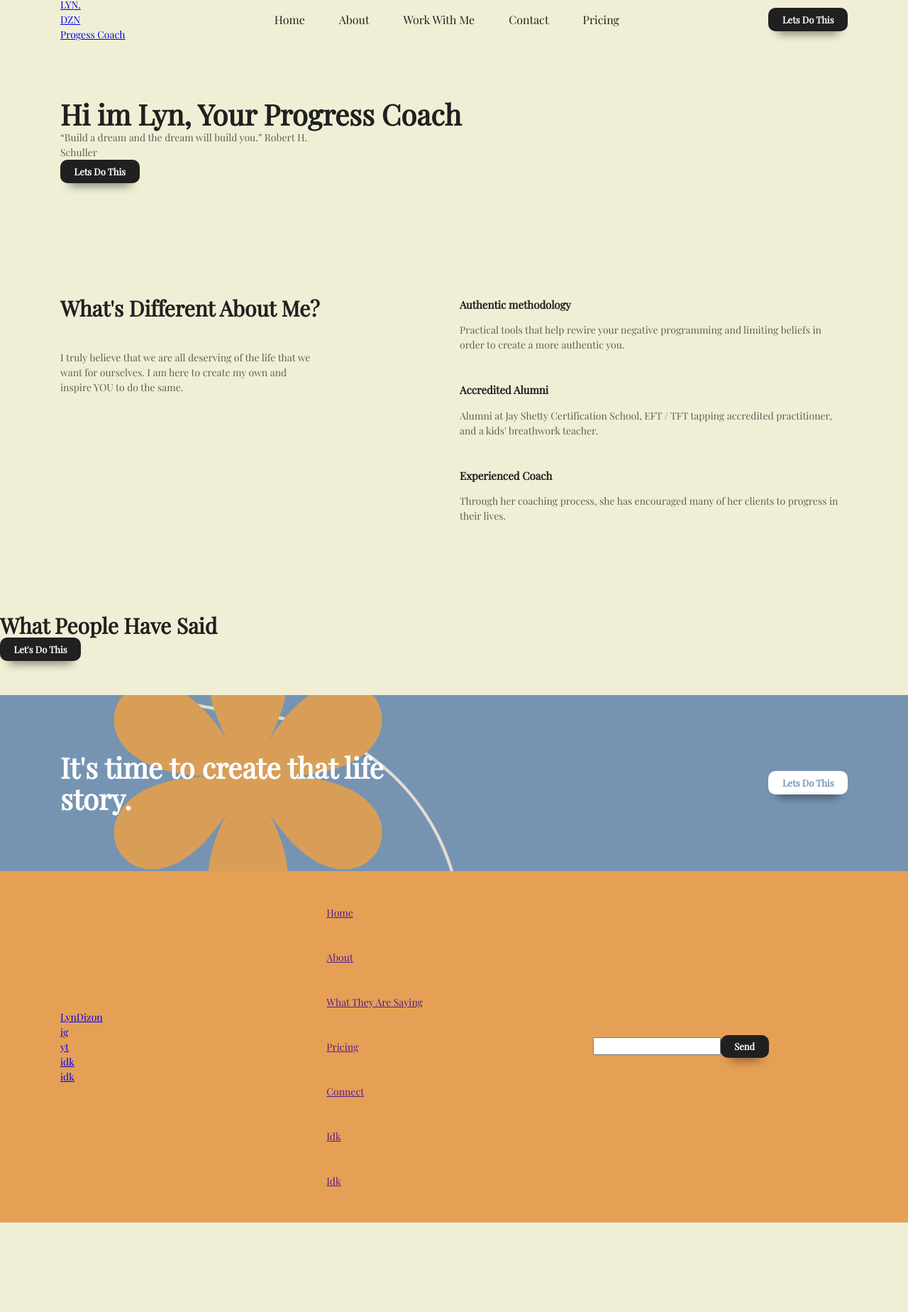
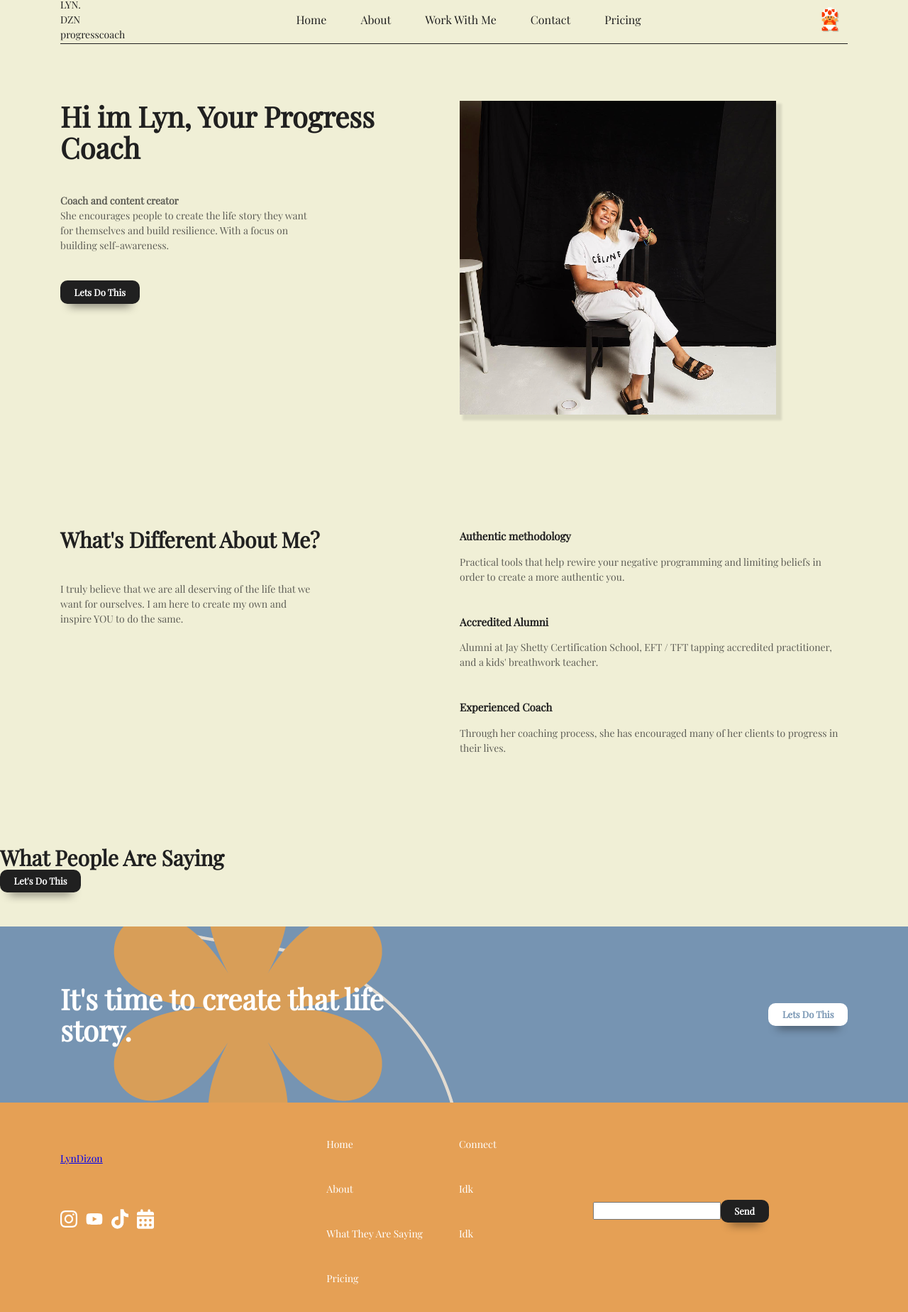
Before and after one commit to Edlenh/LynDznProgressCoach, a website built with Vite: page index.html in a window 1280 px wide. Shown: the part 4-1852 px from the top of the page at 71% size. Before the commit the page ends 1726 px from the top, so only its background shows below. Built offline with nearby package versions, Linux system fonts and the light colour scheme.

Commit message:
add footer icon svgs

```diff
--- a/index.html
+++ b/index.html
@@ -2,21 +2,22 @@
 <html lang="en">
   <head>
     <meta charset="UTF-8" />
-    <link rel="icon" type="image/svg+xml" href="vite.svg" />
+    <link rel="icon" type="image/svg+xml" href="images/speech.svg" />
     <meta name="viewport" content="width=device-width, initial-scale=1.0" />
     <title>LynDznCoach</title>
     <link rel="preconnect" href="https://fonts.googleapis.com"><link rel="preconnect" href="https://fonts.gstatic.com" crossorigin><link href="https://fonts.googleapis.com/css2?family=Playfair+Display&display=swap" rel="stylesheet">
     <link rel="stylesheet" href="style.css">
 
 
-
+    <script src="https://kit.fontawesome.com/b0d7422f2a.js" crossorigin="anonymous"></script>
   </head>
   <body>
 
     <header class="primary-header">
       <div class="container">
         <div class="nav-wrapper">
-        <a href="#" alt="LynDizon Progress Coach">LYN. <br>DZN <br> Progess Coach</a>
+          <div class="display-sm-none display-md-inline-flex">LYN.<br> DZN <br> progresscoach</div>
+
         <button class="mobile-nav-toggle" aria-controls="primary-navigation" aria-expanded="false">
           <img class="icon-hamburger" src="images/Hamburger_icon.svg" alt="" aria-hidden="true">
           <img class="icon-close" src="images/icons8-close.svg" alt="" aria-hidden="true">
@@ -31,7 +32,7 @@
           <li><a href="#">Pricing</a></li>
         </ul>
         </nav>
-        <button class="button | display-sm-none display-md-inline-flex">Lets Do This</button>
+        <a href="index.html" alt="lyn coaching logo"> <img src="images/toad.png" class="header-logo"></a>
       </div>
       </div>
     </header>
@@ -40,18 +41,19 @@
     <main>
       <section class="padding-block-900">
         <div class="container">
-          <div class="even-columns"></div>
-          <div>
+          <div class="even-columns">
+          <div class="flow">
             <h1 class="fs-primary-heading fw-bold">Hi im Lyn, Your Progress Coach</h1>
-            <p>“Build a dream and the dream will build you.”
-
-              Robert H. Schuller
+            <p><span style="font-weight: bold">Coach and content creator</span><br>
+              She encourages people to create the life story they want for themselves and build resilience.
+               With a focus on building self-awareness.
               </p>
             <button class="button">Lets Do This</button>
           </div>
           <div>
-            <img src="#" alt="" srcset="">
+            <img src="images/whitelyn.png" alt="Lyn sitting on a chair" class="main-img">
           </div>
+        </div>
         </div>
       </section>
 
@@ -90,7 +92,7 @@
 </section>
 
 <section class="carousel | padding-block-700">
-  <h2 class="fs-secondary-heading fw-bold">What People Have Said</h2>
+  <h2 class="fs-secondary-heading fw-bold">What People Are Saying</h2>
   <!-- put carousel here -->
   <button class="button">Let's Do This</button>
 </section>
@@ -116,11 +118,27 @@
   <div class="even-columns vertical-align-center">
     <div>
       <a href="#" alt="LynDizon Progress Coach Logo">LynDizon</a>
-      <ul role="list" aria-label="social media links">
-        <li><a aria-label="#" href="#">ig</a></li>
-        <li><a aria-label="#" href="#">yt</a></li>
-        <li><a aria-label="#" href="#">idk</a></li>
-        <li><a aria-label="#" href="#">idk</a></li>
+      <ul class="social-list" role="list" aria-label="social media links">
+        <li><a aria-label="instagram" href="#">
+          <svg class="social-icon">
+            <use xlink:href="images/socials.svg#instagram"></use>
+          </svg></a>
+        </li>
+      <li><a aria-label="youtube" href="#">
+        <svg class="social-icon">
+          <use xlink:href="images/socials.svg#youtube"></use>
+        </svg></a>
+      </li>
+        <li><a aria-label="tiktok" href="#">
+          <svg class="social-icon">
+          <use xlink:href="images/socials.svg#tiktok"></use>
+        </svg></a>
+      </li>
+      <li><a aria-label="calendly" href="#">
+        <svg class="social-icon">
+        <use xlink:href="images/socials.svg#calendar-days-solid"></use>
+      </svg></a>
+    </li>
       </ul>
     </div>
 
--- a/style.css
+++ b/style.css
@@ -163,6 +163,9 @@ p[data-width="wide"]{
   display: flex;
   align-items: center;
   justify-content: space-between;
+  border-bottom: 1px solid;
+  padding-bottom: 2px;
+
 }
 
 .primary-header{
@@ -170,6 +173,12 @@ p[data-width="wide"]{
 
 }
 
+.header-logo{
+  max-width: 50px;
+}
+.main-img{
+  box-shadow: 6px 6px 3px 2px rgb(0 0 0 / 10%)
+}
 .mobile-nav-toggle{
   display: none;
 }
@@ -250,6 +259,8 @@ p[data-width="wide"]{
   text-align: center;
 }
 
+
+
 @media(min-width:50em){
   .cta{
     text-align: left;
@@ -267,6 +278,40 @@ p[data-width="wide"]{
   background-repeat: no-repeat;
 
 }
+
+.footer-nav{
+  columns: 2;
+}
+
+.footer-nav a{
+  color:var(--clr-primary-neutral);
+  text-decoration: none;
+}
+
+.footer-nav a:is(:hover, :focus){
+  color: var(--clr-neutral-black);
+}
+
+.social-list{
+  display: flex;
+  gap:var(--size-300)
+}
+
+.social-icon{
+  width: var(--size-600);
+  fill: var(--clr-primary-neutral);
+}
+
+.social-list a:is(:hover, :focus) .social-icon{
+  fill: var(--clr-accent-black);
+}
+
+@media(min-width:50em){
+  .social-icon{
+    width: var(--size-500);
+  }
+}
+
 
 /* util classes */
 .visually-hidden {
```
Also changed, not shown: images/socials.svg (added), images/speech.svg (added), images/toad.png (added), vite.svg (deleted).
